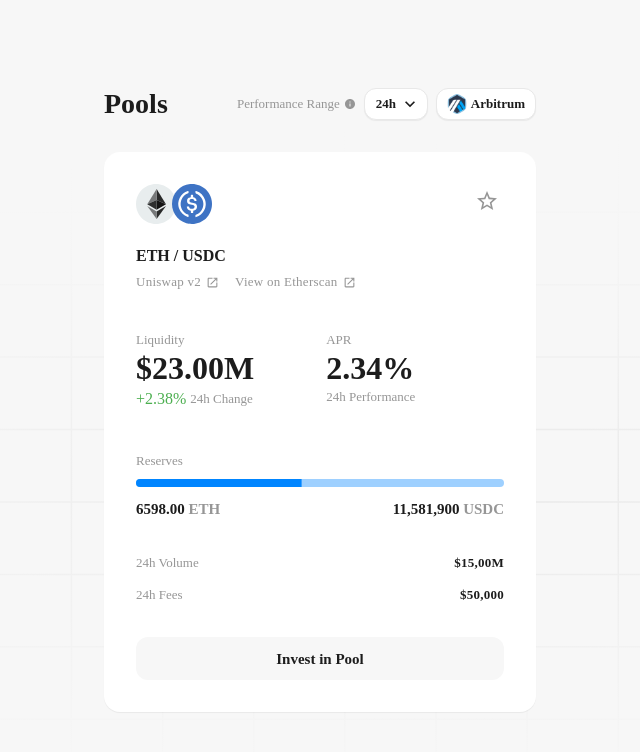
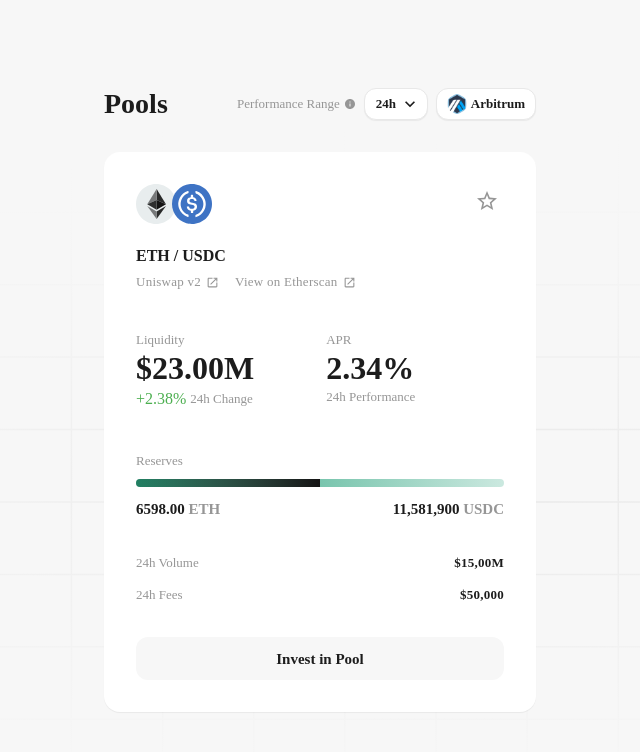
Before and after one commit to salmanfazal01/gammaswap-assessment, a React (Vite) app: page /pool in a window 1280 px wide. Shown: the top 752 px of the page, without its empty margins (320-960 px from the left). Built offline with nearby package versions, Linux system fonts and the light colour scheme; a web font is replaced by a local one.

Commit message:
Progress bar color

```diff
--- a/src/page-components/Pools/InvestCard.tsx
+++ b/src/page-components/Pools/InvestCard.tsx
@@ -136,7 +136,7 @@
         <Box>
           {/* Reserves */}
           <Reserves
-            percentage={45}
+            percentage={50}
             primarySymbol={primaryCoin.symbol}
             secondarySymbol={secondaryCoin.symbol}
             primaryValue={"6598.00"}
--- a/src/page-components/Pools/Reserves.tsx
+++ b/src/page-components/Pools/Reserves.tsx
@@ -45,7 +45,18 @@
       <LinearProgress
         variant="determinate"
         value={percentage}
-        sx={{ height: "8px", borderRadius: "24px", mb: 1.25 }}
+        sx={{
+          height: "8px",
+          borderRadius: "24px",
+          mb: 1.25,
+          background:
+            "linear-gradient(270deg, rgba(38, 161, 123, 0.24) 0%, #26A17B 100%)",
+          "& .MuiLinearProgress-barColorPrimary": {
+            background: `linear-gradient(270deg, #141414 0%, rgba(20, 20, 20, 0.24) ${
+              100 - percentage
+            }%)`,
+          },
+        }}
       />
 
       <Stack
--- a/src/pages/Home.tsx
+++ b/src/pages/Home.tsx
@@ -18,7 +18,7 @@
   "Create Context API and store period + coins ✅",
   "Ability to change symbols",
   "Add favorite to local storage ✅",
-  "Reserves progess bar change color to match Figma",
+  "Reserves progess bar change color to match Figma ✅",
   "Invest in pool button should imitate a real click handler ✅",
 ];
 
```
